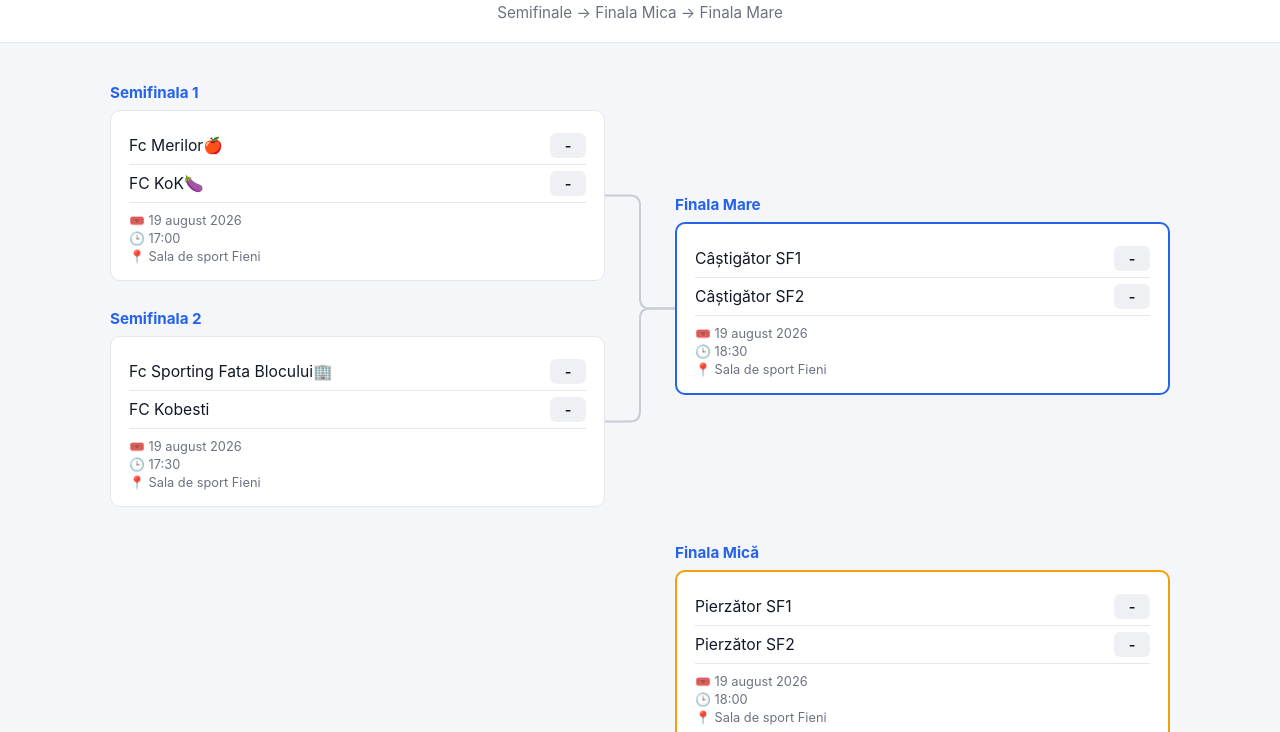
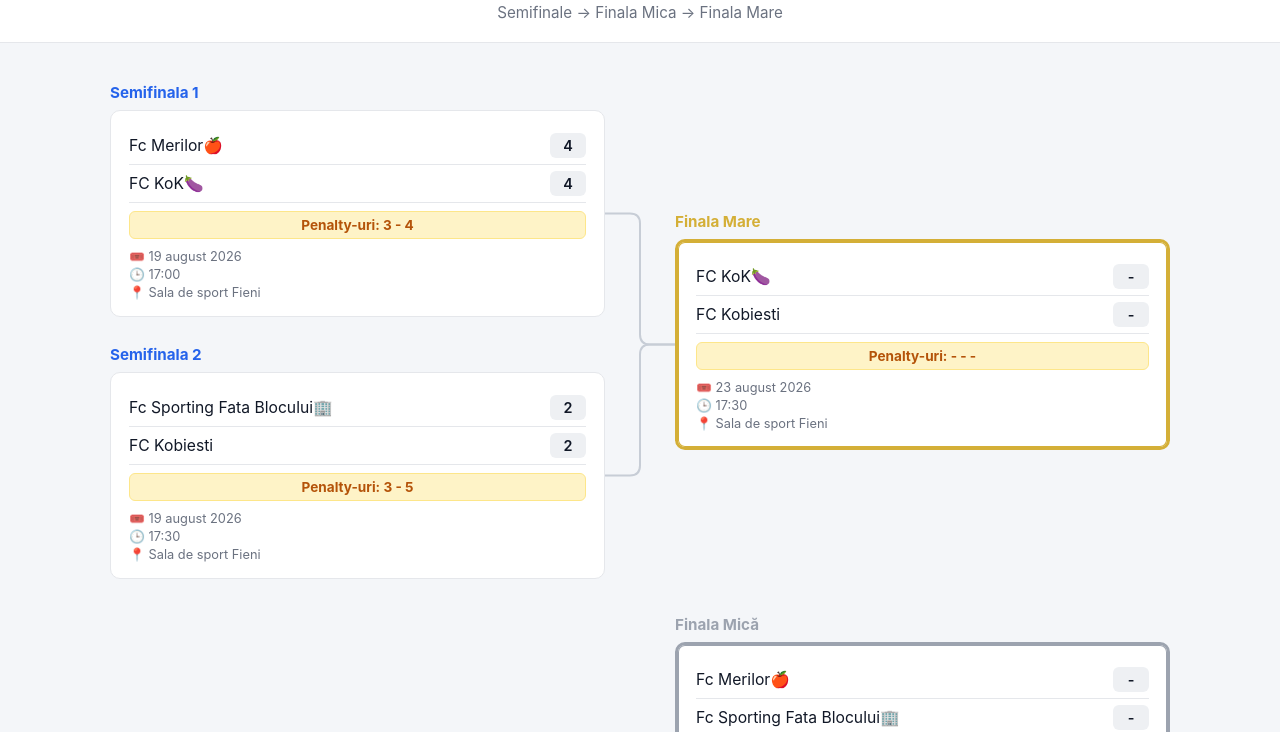
Before and after one commit to micuboss123/SuperCupa-Fieni, a plain HTML site: page index.html in a window 1280 px wide. Shown: the part 68-800 px from the top of the page. Drawn offline with Linux system fonts and the light colour scheme.

Commit message:
Update index.html

```diff
--- a/index.html
+++ b/index.html
@@ -13,6 +13,8 @@
     --text-muted:#6b7280;
     --border:#e5e7eb;
     --line:#c7cdd6;
+    --gold:#d4af37;
+    --silver:#9ca3af;
   }
   *{box-sizing:border-box;}
   body{
@@ -88,8 +90,8 @@
     border-radius:10px;
     padding:16px 18px;
   }
-  .card.highlight-blue{ border:2px solid var(--blue); }
-  .card.highlight-orange{ border:2px solid var(--orange); }
+  .card.highlight-blue{ border:3px solid var(--gold); box-shadow:0 0 0 1px var(--gold) inset; }
+  .card.highlight-orange{ border:3px solid var(--silver); box-shadow:0 0 0 1px var(--silver) inset; }
 
   .team-row{
     display:flex;
@@ -109,6 +111,17 @@
     font-weight:600;
     font-size:0.9rem;
     color:var(--text);
+  }
+  .penalty-row{
+    font-size:0.85rem;
+    font-weight:700;
+    color:#b45309;
+    background:#fef3c7;
+    border:1px solid #fde68a;
+    border-radius:6px;
+    padding:5px 10px;
+    margin-top:8px;
+    text-align:center;
   }
   .meta{
     margin-top:10px;
@@ -151,12 +164,14 @@
           <!-- EDITEAZA numele echipei aici -->
           <span class="team-name" id="sf1-name-a">Fc Merilor🍎</span>
           <!-- EDITEAZA scorul aici (intre ghilimele, sau "-" daca nu s-a jucat) -->
-          <span class="score-box" id="sf1-score-a">-</span>
+          <span class="score-box" id="sf1-score-a">4</span>
         </div>
         <div class="team-row">
           <span class="team-name" id="sf1-name-b">FC KoK🍆</span>
-          <span class="score-box" id="sf1-score-b">-</span>
+          <span class="score-box" id="sf1-score-b">4</span>
         </div>
+        <!-- EDITEAZA scorul de la penalty-uri aici (intre ghilimele/text) -->
+        <div class="penalty-row">Penalty-uri: <span id="sf1-pen-a">3</span> - <span id="sf1-pen-b">4</span></div>
         <div class="meta">
           <span>🎟️ 19 august 2026</span>
           <span>🕒 17:00</span>
@@ -170,12 +185,13 @@
       <div class="card" id="sf2">
         <div class="team-row">
           <span class="team-name" id="sf2-name-a">Fc Sporting Fata Blocului🏢</span>
-          <span class="score-box" id="sf2-score-a">-</span>
+          <span class="score-box" id="sf2-score-a">2</span>
         </div>
         <div class="team-row">
-          <span class="team-name" id="sf2-name-b">FC Kobesti</span>
-          <span class="score-box" id="sf2-score-b">-</span>
+          <span class="team-name" id="sf2-name-b">FC Kobiesti</span>
+          <span class="score-box" id="sf2-score-b">2</span>
         </div>
+        <div class="penalty-row">Penalty-uri: <span id="sf2-pen-a">3</span> - <span id="sf2-pen-b">5</span></div>
         <div class="meta">
           <span>🎟️ 19 august 2026</span>
           <span>🕒 17:30</span>
@@ -185,38 +201,40 @@
     </div>
 
     <div class="node final-mare">
-      <div class="match-label">Finala Mare</div>
+      <div class="match-label" style="color:var(--gold);">Finala Mare</div>
       <div class="card highlight-blue" id="finalMare">
         <div class="team-row">
-          <span class="team-name" id="fm-name-a">Câștigător SF1</span>
+          <span class="team-name" id="fm-name-a">FC KoK🍆</span>
           <span class="score-box" id="fm-score-a">-</span>
         </div>
         <div class="team-row">
-          <span class="team-name" id="fm-name-b">Câștigător SF2</span>
+          <span class="team-name" id="fm-name-b">FC Kobiesti</span>
           <span class="score-box" id="fm-score-b">-</span>
         </div>
+        <div class="penalty-row">Penalty-uri: <span id="fm-pen-a">-</span> - <span id="fm-pen-b">-</span></div>
         <div class="meta">
-          <span>🎟️ 19 august 2026</span>
-          <span>🕒 18:30</span>
+          <span>🎟️ 23 august 2026</span>
+          <span>🕒 17:30</span>
           <span>📍 Sala de sport Fieni</span>
         </div>
       </div>
     </div>
 
     <div class="node final-mica">
-      <div class="match-label">Finala Mică</div>
+      <div class="match-label" style="color:var(--silver);">Finala Mică</div>
       <div class="card highlight-orange" id="finalMica">
         <div class="team-row">
-          <span class="team-name" id="fn-name-a">Pierzător SF1</span>
+          <span class="team-name" id="fn-name-a">Fc Merilor🍎</span>
           <span class="score-box" id="fn-score-a">-</span>
         </div>
         <div class="team-row">
-          <span class="team-name" id="fn-name-b">Pierzător SF2</span>
+          <span class="team-name" id="fn-name-b">Fc Sporting Fata Blocului🏢</span>
           <span class="score-box" id="fn-score-b">-</span>
         </div>
+        <div class="penalty-row">Penalty-uri: <span id="fn-pen-a">-</span> - <span id="fn-pen-b">-</span></div>
         <div class="meta">
-          <span>🎟️ 19 august 2026</span>
-          <span>🕒 18:00</span>
+          <span>🎟️ 23 august 2026</span>
+          <span>🕒 17:00</span>
           <span>📍 Sala de sport Fieni</span>
         </div>
       </div>
```
